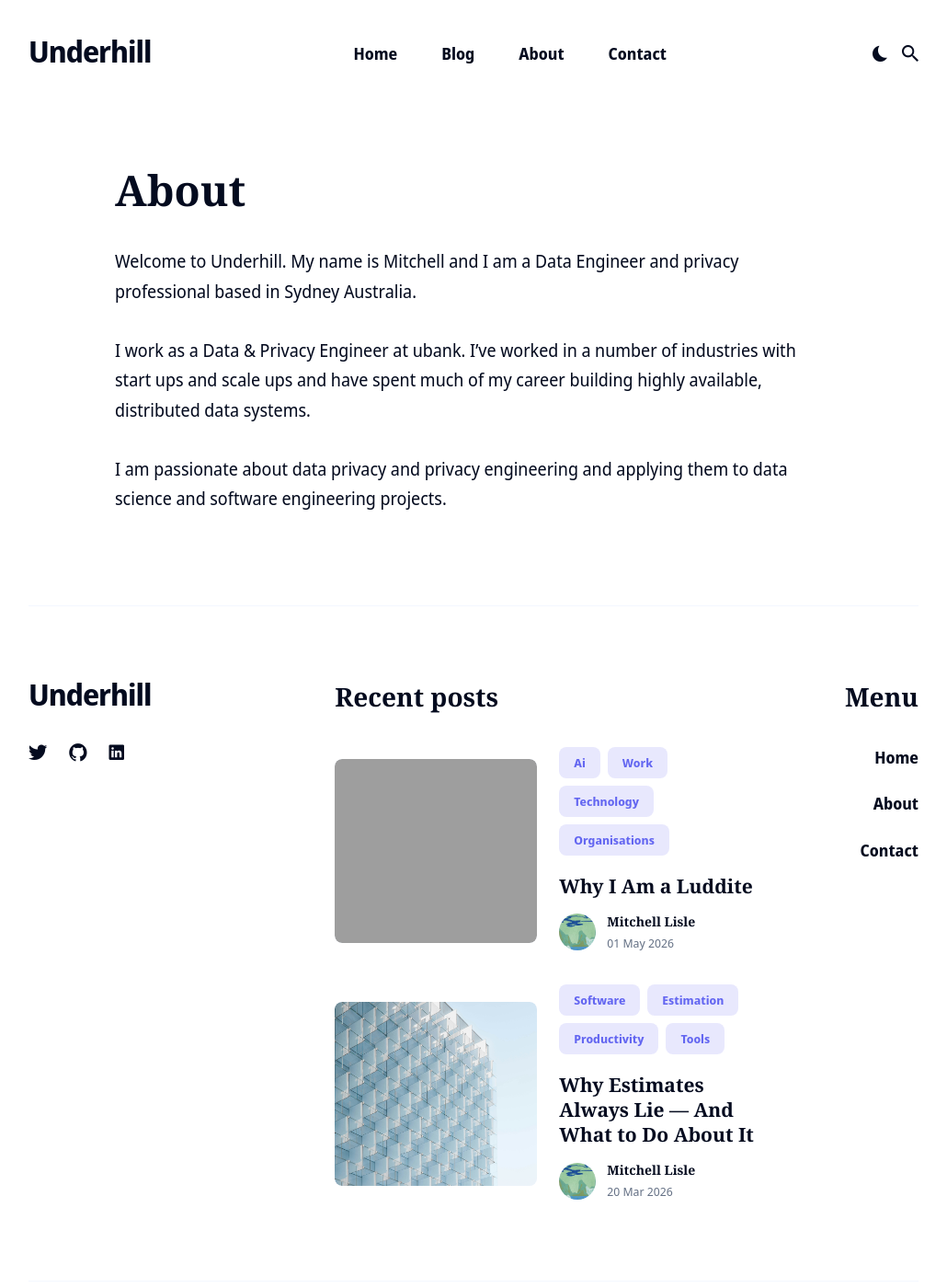
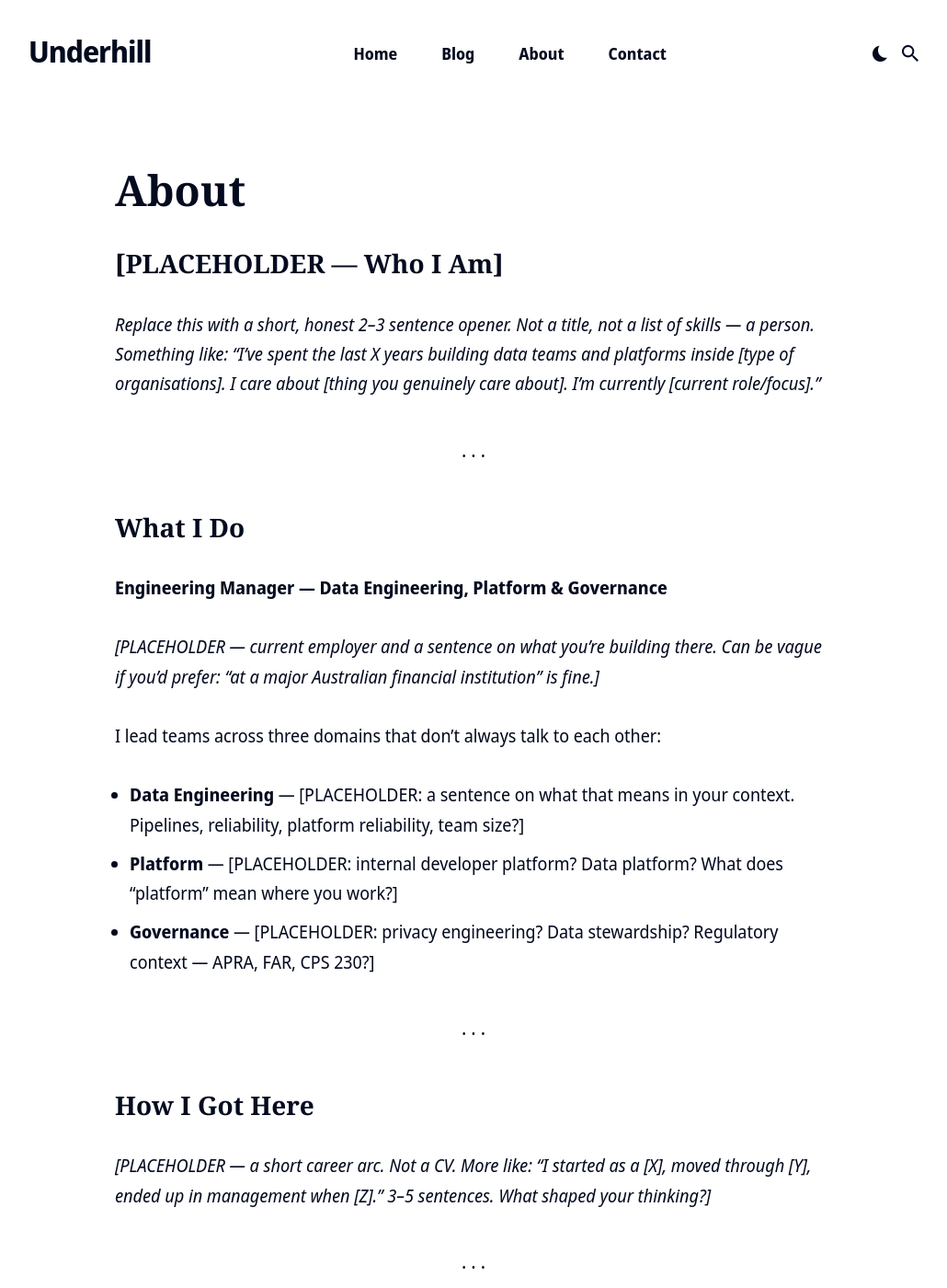
Before and after one commit to mitchelllisle/mitchelllisle.github.io, a Jekyll site: the page built from _pages/about.md, in a window 1280 px wide and 1400 px high. Shown: the whole window at 92% size, without its empty margins (125-1155 px from the left). Built offline with Jekyll 4.4.1, drawn with Linux system fonts in a browser that asks for light colours; nearby versions of some CDN libraries; some of the changed text lies outside the part shown; grey boxes are pictures that could not be loaded.

Commit message:
feat: site refresh — hero, author bio, about page scaffolding
- Fix section-hero.html: template used Handlebars syntax ({{ if }})
  instead of Liquid ({% if %}), so hero title/description never rendered
- Add hero__title and hero__description to settings.yml
- Update author__bio from '...' to actual description
- Enable author__section on homepage with placeholder copy
- Update site description meta tag
- Add footer__description
- Update contact page description
- Rewrite about.md as structured scaffold with [PLACEHOLDER] markers
  for: opener, employer, domain descriptions, career arc, POV points,
  speaking history, and additional projects

All [PLACEHOLDER] sections are clearly marked for Underhill to fill in.

```diff
--- a/_pages/about.md
+++ b/_pages/about.md
@@ -4,9 +4,59 @@ title: About
 permalink: /about/
 ---
 
-Welcome to Underhill. My name is Mitchell and I am a Data Engineer and privacy professional based in Sydney Australia.
+## [PLACEHOLDER — Who I Am]
 
-I work as a Data & Privacy Engineer at ubank. I've worked in a number of industries with start ups and scale ups and have
-spent much of my career building highly available, distributed data systems.
+*Replace this with a short, honest 2–3 sentence opener. Not a title, not a list of skills — a person. Something like: "I've spent the last X years building data teams and platforms inside [type of organisations]. I care about [thing you genuinely care about]. I'm currently [current role/focus]."*
 
-I am passionate about data privacy and privacy engineering and applying them to data science and software engineering projects.
+---
+
+## What I Do
+
+**Engineering Manager — Data Engineering, Platform & Governance**
+
+*[PLACEHOLDER — current employer and a sentence on what you're building there. Can be vague if you'd prefer: "at a major Australian financial institution" is fine.]*
+
+I lead teams across three domains that don't always talk to each other:
+
+- **Data Engineering** — [PLACEHOLDER: a sentence on what that means in your context. Pipelines, reliability, platform reliability, team size?]
+- **Platform** — [PLACEHOLDER: internal developer platform? Data platform? What does "platform" mean where you work?]
+- **Governance** — [PLACEHOLDER: privacy engineering? Data stewardship? Regulatory context — APRA, FAR, CPS 230?]
+
+---
+
+## How I Got Here
+
+*[PLACEHOLDER — a short career arc. Not a CV. More like: "I started as a [X], moved through [Y], ended up in management when [Z]." 3–5 sentences. What shaped your thinking?]*
+
+---
+
+## What I Think About
+
+The writing on this site is the long version. The short version:
+
+- **Data teams should be in the room**, not order-takers. The gap between a team that ships reports and a team that shapes decisions is mostly organisational, not technical.
+- **[PLACEHOLDER — second belief or POV. Something you'd say at a conference or argue over a beer.]*
+- **[PLACEHOLDER — third one. Could be about governance, privacy, AI, management philosophy — whatever you'd put on a panel bio.]*
+
+---
+
+## Speaking & Collaboration
+
+*[PLACEHOLDER — have you spoken at conferences or meetups? Name them if so. If not, what would you want to speak about? This section is for conference organisers and potential collaborators to understand your angle.]*
+
+I'm open to:
+- Conference talks and panel discussions on [PLACEHOLDER: topics]
+- [PLACEHOLDER: anything else — advisory, consulting, collaboration on open source?]
+
+→ [Get in touch](/contact/)
+
+---
+
+## Projects & Open Source
+
+A few things I've built publicly:
+
+- **[Sparkdantic](https://github.com/mitchelllisle/sparkdantic)** — Pydantic-based schema validation for PySpark DataFrames
+- **[PLACEHOLDER]** — [brief description of another project worth naming]
+
+→ [More on GitHub](https://github.com/mitchelllisle)
```
Also changed, not shown: _data/settings.yml (+12 -16 lines), _includes/section-hero.html (+4 -4 lines).
